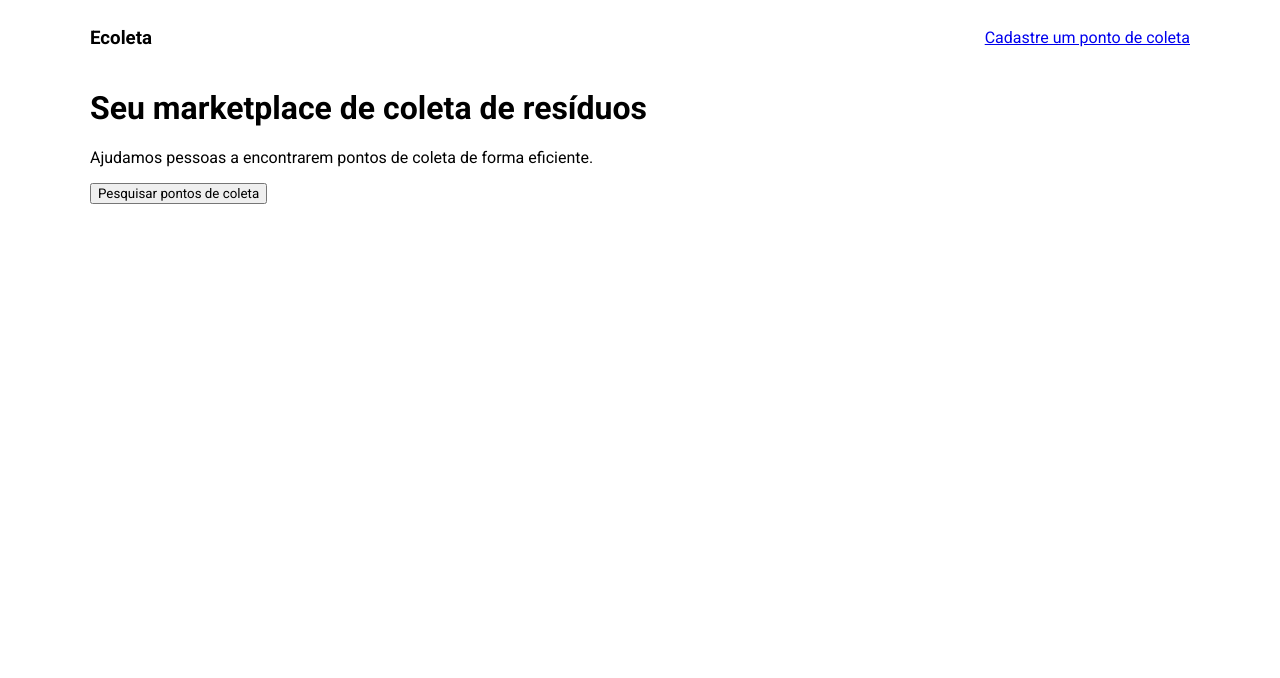
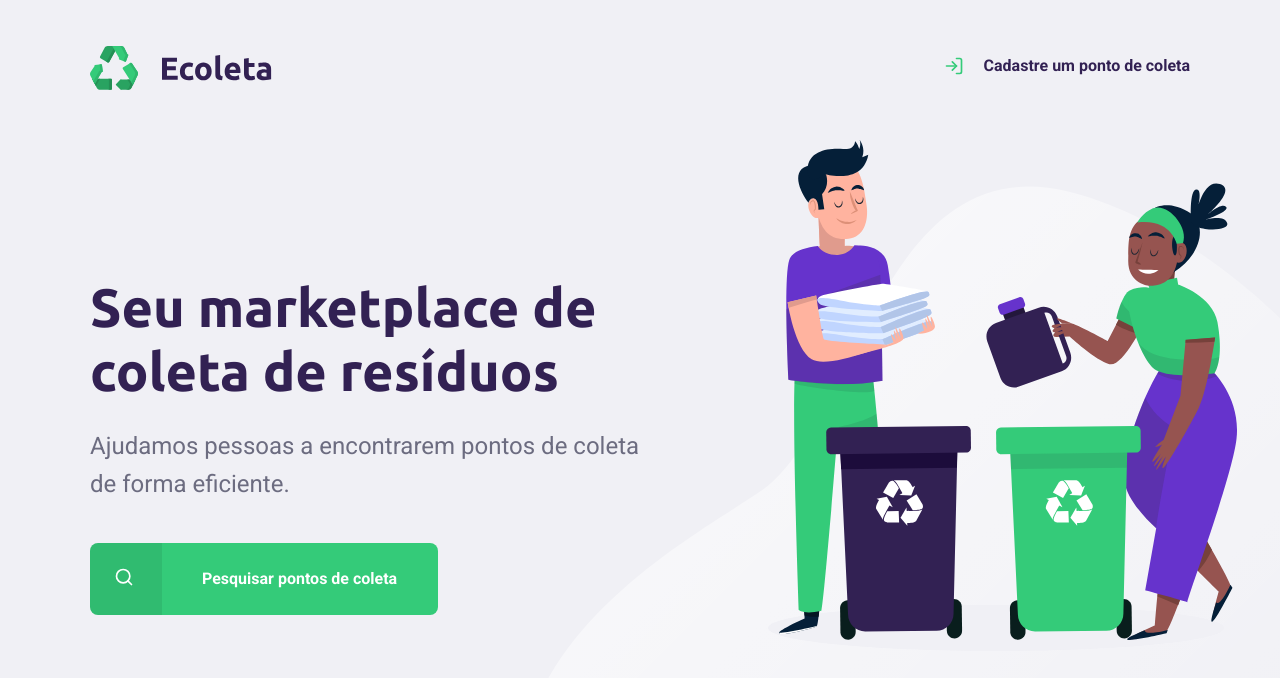
Before and after one commit to yleosamp/Ecoleta, a plain HTML site: page index.html in a window 1280 px wide. Drawn offline with Linux system fonts and the light colour scheme.

Commit message:
Home Page - Done

```diff
--- a/index.html
+++ b/index.html
@@ -7,22 +7,35 @@
 
   <link rel="preconnect" href="https://fonts.googleapis.com">
   <link rel="preconnect" href="https://fonts.gstatic.com" crossorigin>
-  <link href="https://fonts.googleapis.com/css2?family=Roboto:wght@300;400;700&display=swap" rel="stylesheet">
+  <link href="https://fonts.googleapis.com/css2?family=Roboto:wght@300;400;700&family=Ubuntu:wght@700&display=swap" rel="stylesheet">
 
   <link rel="stylesheet" href="style.css">
 </head>
 <body>
+  <div id="page-home">
 
-  <div class="content">
-    <header>
-      <h3>Ecoleta</h3>
-      <a href="#">Cadastre um ponto de coleta</a>
-    </header>
+    <div class="content">
+      <header>
+        <a href="#"><img src="assets/logo.svg" alt="Logo Ecoleta"></a>
 
-    <h1>Seu marketplace de coleta de resíduos</h1>
-    <p>Ajudamos pessoas a encontrarem pontos de coleta de forma eficiente.</p>
+        <a href="#" class="cadastrar">
+          <span></span>
+          Cadastre um ponto de coleta</a>
+      </header>
 
-    <button>Pesquisar pontos de coleta</button>
+      <main>
+        <h1>Seu marketplace de coleta de resíduos</h1>
+        <p>Ajudamos pessoas a encontrarem pontos de coleta de forma eficiente.</p>
+
+
+        <a href="#">
+          <span class="icon"></span>
+          Pesquisar pontos de coleta
+        </a>
+      </main>
+    </div>
+
   </div>
+
 </body>
 </html>
--- a/style.css
+++ b/style.css
@@ -1,16 +1,156 @@
+/* GLOBAL STYLES */
+:root {
+  --title-color: #322153;
+  --textos: #6C6C80;
+  --green-button: #34CB79;
+}
+
 * {
   font-family: 'Roboto', sans-serif;
+  margin: 0;
+  padding: 0;
 }
 
-header {
+body {
+  background-color: #F0F0F5;
+}
+
+a {
+  text-decoration: none;
+}
+
+h1, h2, h3, h4, h5, h6 {
+  font-family: 'Ubuntu', sans-serif;
+  color: var(--title-color);
+}
+
+p {
+  color: var(--textos);
+}
+
+/* PAGE-HOME STYLES */
+
+#page-home {
+  height: 100vh;
+  background: url('assets/home-background.svg') no-repeat;
+  background-position: 40.55vw bottom;
+}
+
+#page-home .content {
+  width: 90%;
+  height: 100%;
+  max-width: 1100px;
+  margin: 0 auto;
+
+  display: flex;
+  flex-direction: column;
+}
+
+#page-home header {
   display: flex;
   align-items: center;
   justify-content: space-between;
+  margin-top: 2.87rem;
 }
 
-.content {
-  width: 90%;
-  max-width: 1100px;
-  margin: 0 auto;
+#page-home header a {
+  display: flex;
+  color: var(--title-color);
+  font-weight: 700;
+}
 
+#page-home header a span {
+  background: url('assets/log-in.svg') no-repeat;
+  width: 1.5rem;
+  height: 1.5rem;
+  margin-right: 1rem;
 }
+
+#page-home main {
+  max-width: 560px;
+  flex: 1;
+  display: flex;
+  flex-direction: column;
+  justify-content: center;
+}
+
+#page-home main h1 {
+  font-size: 3.375rem;
+  line-height: 4rem;
+  margin-bottom: 1.5rem;
+}
+
+#page-home main p {
+  font-size: 1.5rem;
+  line-height: 2.375rem;
+  margin-bottom: 2.5rem;
+}
+
+#page-home main a {
+  color: white;
+  font-weight: 700;
+  font-size: 1rem;
+
+  width: 21.75rem;
+  height: 4.5rem;
+  display: flex;
+  align-items: center;
+
+  border-radius: 0.5rem;
+  border: none;
+  background-color: var(--green-button);
+  transition: 400ms;
+
+  cursor: pointer;
+}
+
+#page-home main a .icon {
+  width: 4.5rem;
+  height: 4.5rem;
+  display: flex;
+  align-items: center;
+  justify-content: center;
+
+  border-top-left-radius: 0.5rem;
+  border-bottom-left-radius: 0.5rem;
+
+  margin-right: 2.5rem;
+
+  background-color: #2FB86E;
+  background-color: rgba(0, 0, 0, 0.08);
+}
+
+#page-home main a .icon::after {
+  content: "";
+  background: url('assets/search.svg') no-repeat;
+
+  width: 1.5rem;
+  height: 1.5rem;
+}
+
+#page-home main a:hover {
+  background-color: #2FB86E;
+}
+
+@media(max-width: 900px) {
+  #page-home {
+    background-position-x: 70vw;
+  }
+
+  #page-home .content {
+    align-items: center;
+    text-align: center;
+  }
+
+  #page-home header .cadastrar{
+    position: absolute;
+    bottom: 48px;
+
+    left: 50%;
+    transform: translateX(-50%);
+  }
+
+  #page-home main {
+    align-items: center;
+  }
+}
```
Also changed, not shown: assets/arrow-left.svg (added), assets/baterias.svg (added), assets/check.svg (added), assets/eletronicos.svg (added), assets/home-background.svg (added), assets/lampadas.svg (added), assets/log-in.svg (added), assets/logo.svg (added), assets/oleo.svg (added), assets/organicos.svg (added), assets/papeis-papelao.svg (added), assets/search.svg (added), assets/x.svg (added).
